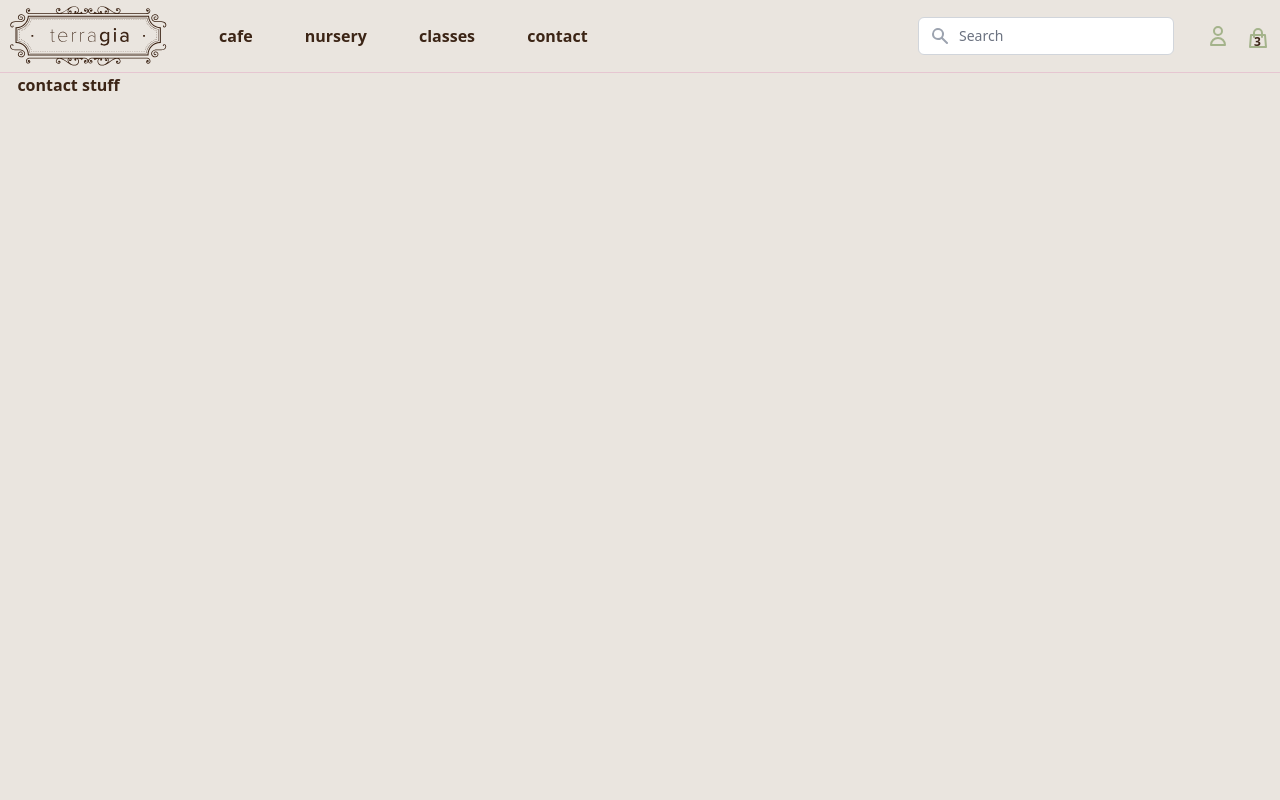
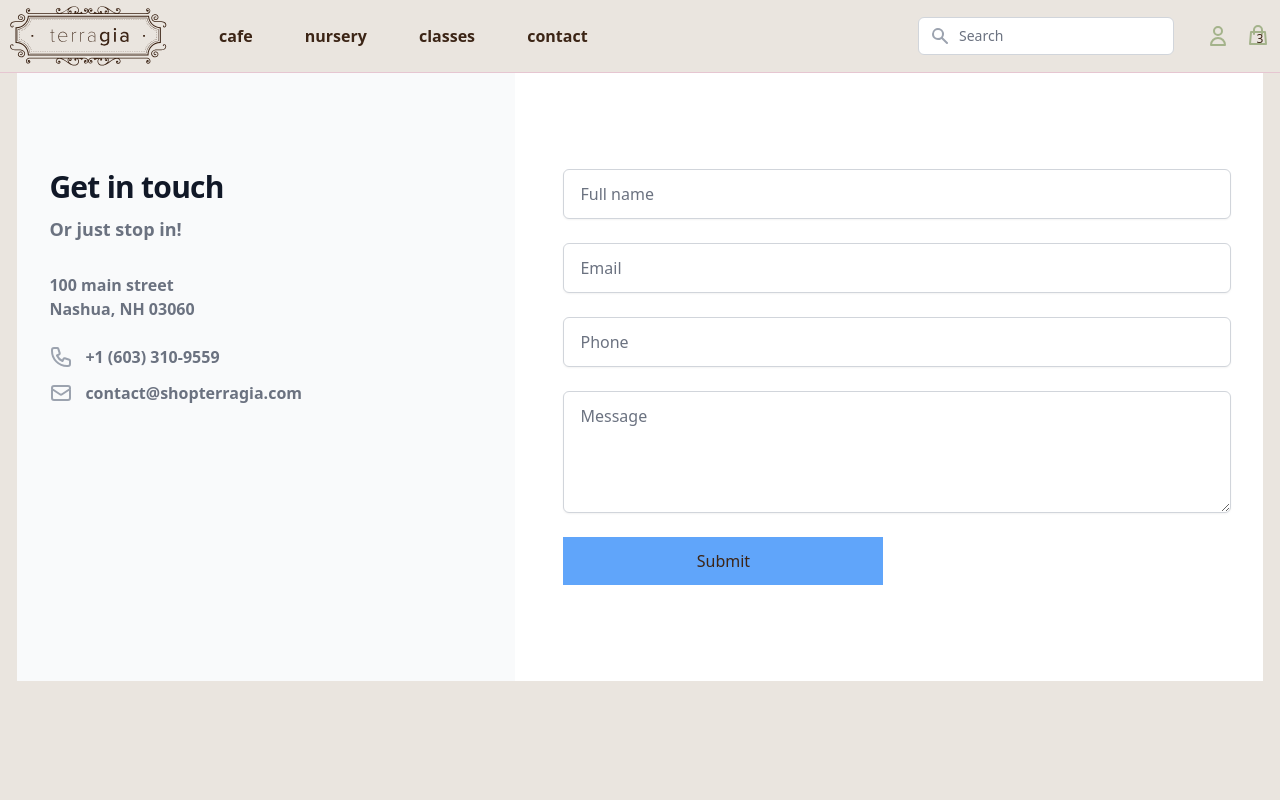
Before and after one commit to markelbag/TerraGia, a Gatsby site: page /contact in a window 1280 px wide. Shown: the top 800 px of the page. Built offline with nearby package versions, Linux system fonts and the light colour scheme; Gatsby itself is replaced by a stand-in of ours.

Commit message:
added contact page

```diff
--- a/package.json
+++ b/package.json
@@ -8,6 +8,7 @@
     "@fontsource/raleway": "^4.5.0",
     "@heroicons/react": "^1.0.5",
     "@tailwindcss/aspect-ratio": "^0.3.0",
+    "@tailwindcss/forms": "^0.3.4",
     "gatsby": "^4.0.0",
     "gatsby-plugin-gatsby-cloud": "^4.0.0",
     "gatsby-plugin-image": "^2.0.0",
--- a/src/components/cart/cartIcon.js
+++ b/src/components/cart/cartIcon.js
@@ -1,9 +1,17 @@
 import React from "react"
-import { Link } from "gatsby"
+import { useState } from "react"
+import QuickView from "./quickView"
 
 const CartIcon = () => {
+  const [show, setShow] = useState(false)
+  const handleClick = () => {
+    setShow(true)
+  }
+
   return (
-    <Link to="/">
+    <div>
+      {show && <QuickView  show={show} setShow={setShow} />}
+    <button onClick={() => handleClick()}>
       <svg
         xmlns="http://www.w3.org/2000/svg"
         className="h-6 w-6"
@@ -21,7 +29,8 @@ const CartIcon = () => {
       <div className="-mt-4 ml-2 flex">
         <div className="text-xs w-3 h-3">3</div>
       </div>
-    </Link>
+    </button>
+    </div>
   )
 }
 
--- a/src/components/cart/quickView.js
+++ b/src/components/cart/quickView.js
@@ -0,0 +1,25 @@
+import React from "react"
+import { createPortal } from "react-dom"
+import "./quickview.css"
+
+const QuickView = ({ show, setShow, props }) => {
+  const content = show && (
+    <div>
+      <div className="backdrop" >
+        <div className="flex h-full">
+          <div className="flex w-full justify-center items-center">
+            <div className=" w-80 h-auto modal pl-6">
+              items
+              <button className="pl-28" onClick={() => setShow(false)}>
+                Close
+              </button>
+            </div>
+          </div>
+        </div>
+      </div>
+    </div>
+  )
+  return createPortal(content, document.body)
+}
+
+export default QuickView
--- /dev/null
+++ b/src/components/cart/quickview.css
@@ -0,0 +1,18 @@
+.backdrop {
+    position: fixed;
+    margin-top: 73px;
+    top: 0;
+    left: 0;
+    width: 100%;
+    height: 800px;
+    z-index: 90;
+    background: rgba(0, 0, 0, 0.33);
+  }
+
+  .modal {
+    background-color: #EAE5DF;
+    ;
+  }
+  .tgGreen {
+    color: #5AA295;
+}
--- /dev/null
+++ b/src/components/store/CartProvider.js
@@ -0,0 +1,21 @@
+import CartContext from './cart-context';
+
+const CartProvider = props => {
+    const addItemToCartHandler = item => {};
+
+    const removeItemFromCartHandler = id => {};
+
+    const CartContext = {
+        items: [],
+        totalAmount: 0,
+        addItem: addItemToCartHandler,
+        removeItem: removeItemFromCartHandler
+    };
+
+    return <CartContext.Provider value={CartContext}>
+        {props.children}
+    </CartContext.Provider>
+
+}
+
+export default CartProvider
--- /dev/null
+++ b/src/components/store/cart-context.js
@@ -0,0 +1,10 @@
+import React from 'react';
+
+const CartContext = React.createContext({
+    items: [],
+    totalAmount: 0,
+    addItem: (item) => {},
+    removeItem: (id) => {}
+})
+
+export default CartContext;
--- a/src/pages/contact.js
+++ b/src/pages/contact.js
@@ -1,12 +1,117 @@
 import * as React from "react"
 import Layout from "../components/layout"
 import Seo from "../components/seo"
+import { MailIcon, PhoneIcon } from '@heroicons/react/outline'
 
 const Contact = () => {
   return (
     <Layout>
       <Seo title="Contact" />
-      contact stuff
+      <div className="relative bg-white">
+      <div className="absolute inset-0">
+        <div className="absolute inset-y-0 left-0 w-1/2 bg-gray-50" />
+      </div>
+      <div className="relative max-w-7xl mx-auto lg:grid lg:grid-cols-5">
+        <div className="bg-gray-50 py-16 px-4 sm:px-6 lg:col-span-2 lg:px-8 lg:py-24 xl:pr-12">
+          <div className="max-w-lg mx-auto">
+            <h2 className="text-2xl font-extrabold tracking-tight text-gray-900 sm:text-3xl">Get in touch</h2>
+            <p className="mt-3 text-lg leading-6 text-gray-500">
+              Or just stop in!
+            </p>
+            <dl className="mt-8 text-base text-gray-500">
+              <div>
+                <dt className="sr-only">Postal address</dt>
+                <dd>
+                  <p>100 main street</p>
+                  <p>Nashua, NH 03060</p>
+                </dd>
+              </div>
+              <div className="mt-6">
+                <dt className="sr-only">Phone number</dt>
+                <dd className="flex">
+                  <PhoneIcon className="flex-shrink-0 h-6 w-6 text-gray-400" aria-hidden="true" />
+                  <span className="ml-3">+1 (603) 310-9559</span>
+                </dd>
+              </div>
+              <div className="mt-3">
+                <dt className="sr-only">Email</dt>
+                <dd className="flex">
+                  <MailIcon className="flex-shrink-0 h-6 w-6 text-gray-400" aria-hidden="true" />
+                  <span className="ml-3">contact@shopterragia.com</span>
+                </dd>
+              </div>
+            </dl>
+
+          </div>
+        </div>
+        <div className="bg-white py-16 px-4 sm:px-6 lg:col-span-3 lg:py-24 lg:px-8 xl:pl-12">
+          <div className="max-w-lg mx-auto lg:max-w-none">
+            <form action="#" method="POST" className="grid grid-cols-1 gap-y-6">
+              <div>
+                <label htmlFor="full-name" className="sr-only">
+                  Full name
+                </label>
+                <input
+                  type="text"
+                  name="full-name"
+                  id="full-name"
+                  autoComplete="name"
+                  className="block w-full shadow-sm py-3 px-4 placeholder-gray-500 focus:ring-indigo-500 focus:border-indigo-500 border-gray-300 rounded-md"
+                  placeholder="Full name"
+                />
+              </div>
+              <div>
+                <label htmlFor="email" className="sr-only">
+                  Email
+                </label>
+                <input
+                  id="email"
+                  name="email"
+                  type="email"
+                  autoComplete="email"
+                  className="block w-full shadow-sm py-3 px-4 placeholder-gray-500 focus:ring-indigo-500 focus:border-indigo-500 border-gray-300 rounded-md"
+                  placeholder="Email"
+                />
+              </div>
+              <div>
+                <label htmlFor="phone" className="sr-only">
+                  Phone
+                </label>
+                <input
+                  type="text"
+                  name="phone"
+                  id="phone"
+                  autoComplete="tel"
+                  className="block w-full shadow-sm py-3 px-4 placeholder-gray-500 focus:ring-indigo-500 focus:border-indigo-500 border-gray-300 rounded-md"
+                  placeholder="Phone"
+                />
+              </div>
+              <div>
+                <label htmlFor="message" className="sr-only">
+                  Message
+                </label>
+                <textarea
+                  id="message"
+                  name="message"
+                  rows={4}
+                  className="block w-full shadow-sm py-3 px-4 placeholder-gray-500 focus:ring-indigo-500 focus:border-indigo-500 border border-gray-300 rounded-md"
+                  placeholder="Message"
+                  defaultValue={''}
+                />
+              </div>
+              <div>
+                <button
+                  type="submit"
+                  className="w-80 h-12 bg-blue-400"
+                >
+                  Submit
+                </button>
+              </div>
+            </form>
+          </div>
+        </div>
+      </div>
+    </div>
     </Layout>
   )
 }
--- a/tailwind.config.js
+++ b/tailwind.config.js
@@ -10,5 +10,6 @@ module.exports = {
   plugins: [
     'gatsby-plugin-postcss',
     require('@tailwindcss/aspect-ratio'),
+    require('@tailwindcss/forms'),
   ],
 }
```
Also changed, not shown: 1 other file.
